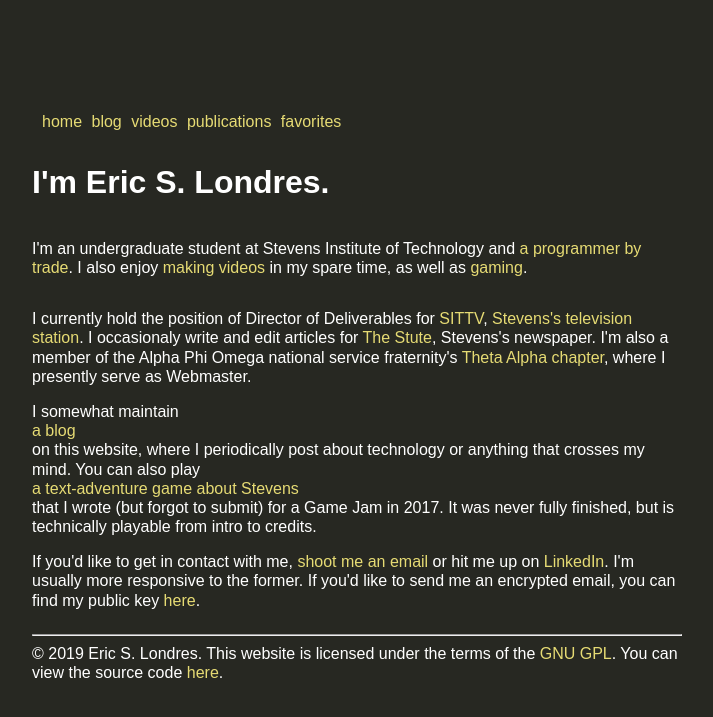
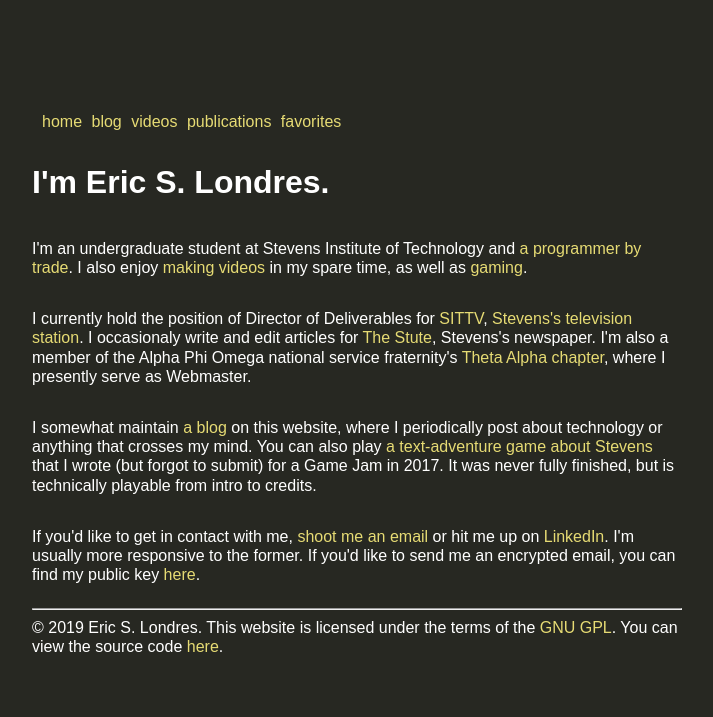
Before and after one commit to slondr/slondr.gitlab.io, a Jekyll site: the page built from index.html, in a window 1280 px wide. Shown: the top 717 px of the page, without its empty margins (283-996 px from the left). Built offline with Jekyll 4.4.1, drawn with Linux system fonts in a browser that asks for light colours.

```diff
--- a/index.html
+++ b/index.html
@@ -9,8 +9,8 @@ layout: default
 
 <p>I'm an undergraduate student at Stevens Institute of Technology and  <a href="https://gitlab.com/slondr">a programmer by trade</a>. I also enjoy <a href="https://www.youtube.com/channel/UC5o62RNnvTBYlFZhJVmV0XQ">making videos</a> in my spare time, as well as <a href="https://www.twitch.tv/slondr">gaming</a>.</p>
 
-<p>I currently hold the position of Director of Deliverables for <a href="https://www.sittv.org">SITTV</a>, <a href="https://www.youtube.com/SITTV">Stevens's  television station</a>. I occasionaly write and edit articles for <a href="http://thestute.com/">The Stute</a>, Stevens's newspaper. I'm also a member of the Alpha Phi Omega national service fraternity's <a href="https://apota.org/">Theta Alpha chapter</a>, where I presently serve as Webmaster.</p>
+<p>I currently hold the position of Director of Deliverables for <a href="https://www.sittv.org">SITTV</a>, <a href="https://www.youtube.com/SITTV">Stevens's television station</a>. I occasionaly write and edit articles for <a href="http://thestute.com/">The Stute</a>, Stevens's newspaper. I'm also a member of the Alpha Phi Omega national service fraternity's <a href="https://apota.org/">Theta Alpha chapter</a>, where I presently serve as Webmaster.</p>
 
-I somewhat maintain <a href="/blog">a blog</a> on this website, where I periodically post about technology or anything that crosses my mind. You can also play <a href="/Burger">a text-adventure game about Stevens</a> that I wrote (but forgot to submit) for a Game Jam in 2017. It was never fully finished, but is technically playable from intro to credits.
+<p>I somewhat maintain <a href="/blog">a blog</a> on this website, where I periodically post about technology or anything that crosses my mind. You can also play <a href="/Burger">a text-adventure game about Stevens</a> that I wrote (but forgot to submit) for a Game Jam in 2017. It was never fully finished, but is technically playable from intro to credits.</p>
 
 <p>If you'd like to get in contact with me, <a href="mailto:ericlondres@outlook.com">shoot me an email</a> or hit me up on <a href="https://www.linkedin.com/in/eric-londres-153239171/">LinkedIn</a>. I'm usually more responsive to the former. If you'd like to send me an encrypted email, you can find my public key <a href="/pubkey">here</a>.</p>
```
